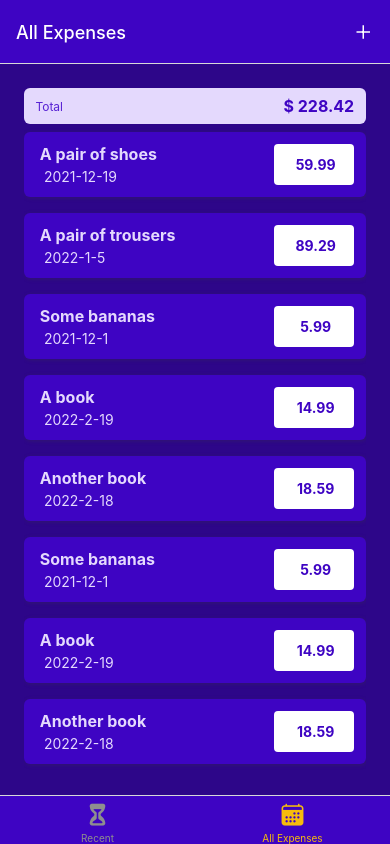
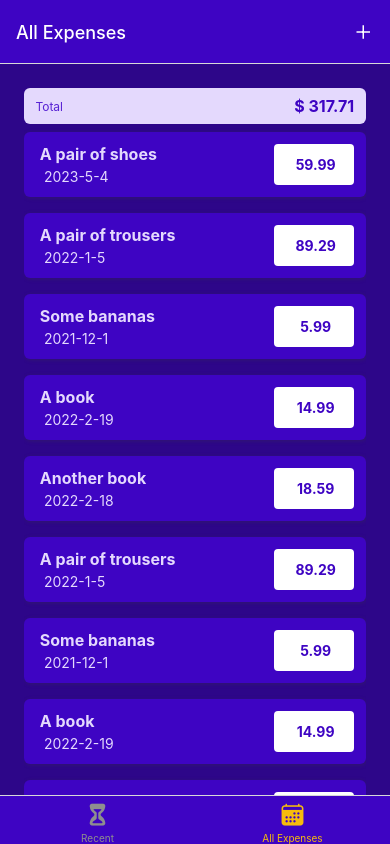
Before and after one commit to Achicago/Expense-tracker-app, a React Native app: screen /AllExpenses in a window 390 px wide. Built offline with nearby package versions, Linux system fonts and the light colour scheme.

Commit message:
Deleting & Updating Expenses

```diff
--- a/screens/ManageExpense.js
+++ b/screens/ManageExpense.js
@@ -1,11 +1,14 @@
-import { useLayoutEffect } from "react";
+import { useContext, useLayoutEffect } from "react";
 import { Text, View, StyleSheet } from "react-native";
 import { GlobalStyles } from "../constants/styles";
+import { ExpensesContext } from "../store/expenses-context";
 import Button from "../UI/Button";
 import IconButton from "../UI/IconButton";
 
 
 function ManageExpense({ route, navigation }) {
+
+    const expensesCtx = useContext(ExpensesContext);
 
     const editedExpenseId = route.params?.expenseId; // Safest way to drill into object that might be undefined.
     const isEditing = !!editedExpenseId; //Convert a value into a boulean
@@ -14,14 +17,13 @@ function ManageExpense({ route, navigation }) {
         navigation.setOptions({
             title: isEditing ? 'Edit Expense' : 'Add Expense'
         })
-
     },
         [navigation, isEditing]
     )
 
-    function deleteExpenseHandler(expense) {
+    function deleteExpenseHandler() {
+        expensesCtx.deleteExpense(editedExpenseId)
         navigation.goBack();
-
     }
 
     function cancelHandler() {
@@ -29,8 +31,25 @@ function ManageExpense({ route, navigation }) {
     }
 
     function confirmHandler() {
+        if (isEditing) {
+            expensesCtx.updateExpense(
+                editedExpenseId,
+                {
+                    description: 'Test!!!',
+                    amount: 29.99,
+                    date: new Date('2023-05-19'),
+                }
+            );
+        } else {
+            expensesCtx.addExpense(
+                {
+                    description: 'Test',
+                    amount: 19.99,
+                    date: new Date('2023-05-19'),
+                }
+            );
+        }
         navigation.goBack();
-
     }
 
     return (
--- a/screens/RecentExpenses.js
+++ b/screens/RecentExpenses.js
@@ -11,7 +11,7 @@ function RecentExpenses() {
         const today = new Date()
         const date7DaysAgo = getDateMinusDays(today, 7);
 
-        return expense.date > date7DaysAgo;
+        return (expense.date > date7DaysAgo) && (expense.date <= today);
     })
     return (
         <ExpensesOutput expenses={recentExpenses} expensesPeriod='Last 7 Days' />
--- a/store/expenses-context.js
+++ b/store/expenses-context.js
@@ -1,112 +1,117 @@
-import { createContext, useReducer } from "react";
+import { createContext, useReducer } from 'react';
 
 const DUMMY_EXPENSES = [
     {
         id: 'e1',
         description: 'A pair of shoes',
         amount: 59.99,
-        date: new Date('2021-12-19')
+        date: new Date('2023-05-04'),
     },
     {
         id: 'e2',
         description: 'A pair of trousers',
         amount: 89.29,
-        date: new Date('2022-01-05')
+        date: new Date('2022-01-05'),
     },
     {
         id: 'e3',
         description: 'Some bananas',
         amount: 5.99,
-        date: new Date('2021-12-01')
+        date: new Date('2021-12-01'),
     },
     {
         id: 'e4',
         description: 'A book',
         amount: 14.99,
-        date: new Date('2022-02-19')
+        date: new Date('2022-02-19'),
     },
     {
         id: 'e5',
         description: 'Another book',
         amount: 18.59,
-        date: new Date('2022-02-18')
+        date: new Date('2022-02-18'),
     },
     {
         id: 'e6',
-        description: 'Some bananas',
-        amount: 5.99,
-        date: new Date('2021-12-01')
+        description: 'A pair of trousers',
+        amount: 89.29,
+        date: new Date('2022-01-05'),
     },
     {
         id: 'e7',
-        description: 'A book',
-        amount: 14.99,
-        date: new Date('2022-02-19')
+        description: 'Some bananas',
+        amount: 5.99,
+        date: new Date('2021-12-01'),
     },
     {
         id: 'e8',
+        description: 'A book',
+        amount: 14.99,
+        date: new Date('2022-02-19'),
+    },
+    {
+        id: 'e9',
         description: 'Another book',
         amount: 18.59,
-        date: new Date('2022-02-18')
+        date: new Date('2022-02-18'),
     },
-]
+];
 
 export const ExpensesContext = createContext({
     expenses: [],
-    addExpenses: ({ description, amount, date }) => { },
-    deleteExpenses: (id) => { },
-    updateExpense: (id, { description, amount, date }) => { }
+    addExpense: ({ description, amount, date }) => { },
+    deleteExpense: (id) => { },
+    updateExpense: (id, { description, amount, date }) => { },
 });
 
 function expensesReducer(state, action) {
     switch (action.type) {
         case 'ADD':
-            const id = new Date().toString() + Math.random.toString();
+            const id = new Date().toString() + Math.random().toString();
             return [{ ...action.payload, id: id }, ...state];
-
         case 'UPDATE':
             const updatableExpenseIndex = state.findIndex(
-                (expense) => expense.id === action.payload.id);
+                (expense) => expense.id === action.payload.id
+            );
             const updatableExpense = state[updatableExpenseIndex];
             const updatedItem = { ...updatableExpense, ...action.payload.data };
             const updatedExpenses = [...state];
             updatedExpenses[updatableExpenseIndex] = updatedItem;
             return updatedExpenses;
-
         case 'DELETE':
-            return state.filter((expense) => expense.id !== action.payload.id);
-
+            return state.filter((expense) => expense.id !== action.payload);
         default:
             return state;
-
     }
 }
 
 function ExpensesContextProvider({ children }) {
-    const [expenseState, dispatch] = useReducer(expensesReducer, DUMMY_EXPENSES);
+    const [expensesState, dispatch] = useReducer(expensesReducer, DUMMY_EXPENSES);
 
     function addExpense(expenseData) {
-        dispatch({ type: 'ADD', payload: expenseData })
+        dispatch({ type: 'ADD', payload: expenseData });
     }
 
     function deleteExpense(id) {
-        dispatch({ type: 'DELETE', payload: id })
+        dispatch({ type: 'DELETE', payload: id });
     }
 
     function updateExpense(id, expenseData) {
-        dispatch({ type: 'UPDATE', payload: { id: id, data: expenseData } })
+        dispatch({ type: 'UPDATE', payload: { id: id, data: expenseData } });
     }
 
     const value = {
-        expenses: expenseState,
+        expenses: expensesState,
         addExpense: addExpense,
         deleteExpense: deleteExpense,
-        updateExpense: updateExpense
-    }
+        updateExpense: updateExpense,
+    };
 
-    return <ExpensesContext.Provider value={value}>
-        {children}
-    </ExpensesContext.Provider>
+    return (
+        <ExpensesContext.Provider value={value}>
+            {children}
+        </ExpensesContext.Provider>
+    );
 }
 
 export default ExpensesContextProvider;
```
